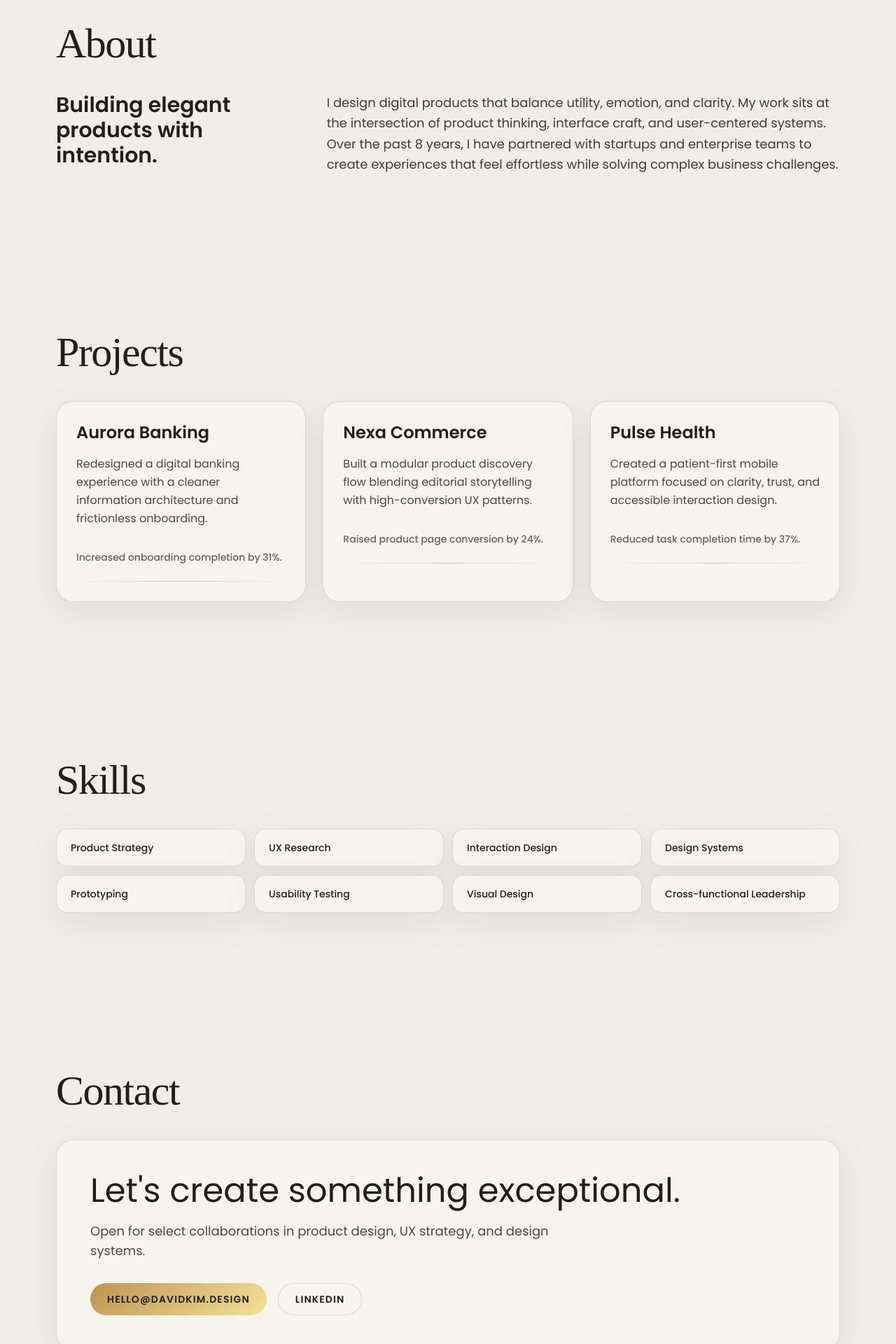
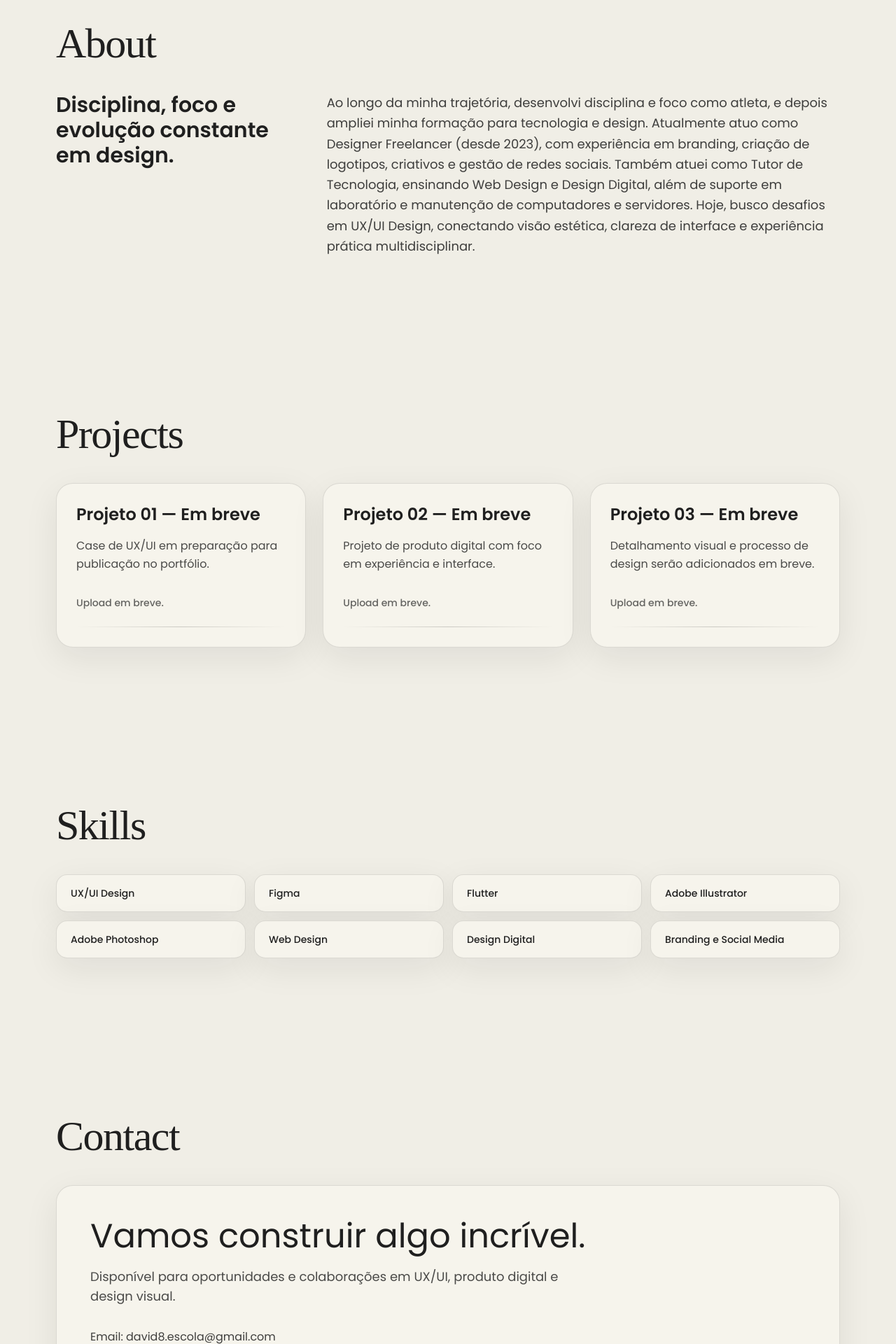
Before and after one commit to VidaRealDoKim/davidkim.github.io, a Next.js app: page / in a window 1280 px wide. Shown: the part 880-2800 px from the top of the page at 70% size. Built offline with nearby package versions, Linux system fonts and the light colour scheme; a web font is replaced by a local one.

Commit message:
chore: preencher portfolio com dados do currículo

```diff
--- a/src/app/layout.tsx
+++ b/src/app/layout.tsx
@@ -10,29 +10,29 @@ const poppins = Poppins({
 
 export const metadata: Metadata = {
   metadataBase: new URL("https://davidkim.design"),
-  title: "David Kim | Product Designer & UX/UI",
+  title: "David Kim | UX/UI Designer",
   description:
-    "Premium portfolio for David Kim, a UX/UI and Product Designer crafting elegant digital products.",
+    "Portfólio de David Kim, UX/UI Designer com experiência em branding, design digital e produtos.",
   keywords: [
     "David Kim",
-    "Product Designer",
+    "UX/UI Designer",
     "UX/UI",
     "Portfolio",
     "UI Design",
     "UX Design",
   ],
   openGraph: {
-    title: "David Kim | Product Designer & UX/UI",
+    title: "David Kim | UX/UI Designer",
     description:
-      "Portfolio showcasing UX/UI, product strategy, and visual systems by David Kim.",
+      "Portfólio com foco em UX/UI, branding e design digital por David Kim.",
     type: "website",
     url: "https://davidkim.design",
   },
   twitter: {
     card: "summary_large_image",
-    title: "David Kim | Product Designer & UX/UI",
+    title: "David Kim | UX/UI Designer",
     description:
-      "Portfolio showcasing UX/UI, product strategy, and visual systems by David Kim.",
+      "Portfólio com foco em UX/UI, branding e design digital por David Kim.",
   },
 };
 
--- a/src/app/page.tsx
+++ b/src/app/page.tsx
@@ -6,34 +6,34 @@ import { Section } from "@/components/ui/Section";
 
 const projects = [
   {
-    name: "Aurora Banking",
+    name: "Projeto 01 — Em breve",
     description:
-      "Redesigned a digital banking experience with a cleaner information architecture and frictionless onboarding.",
-    outcome: "Increased onboarding completion by 31%.",
+      "Case de UX/UI em preparação para publicação no portfólio.",
+    outcome: "Upload em breve.",
   },
   {
-    name: "Nexa Commerce",
+    name: "Projeto 02 — Em breve",
     description:
-      "Built a modular product discovery flow blending editorial storytelling with high-conversion UX patterns.",
-    outcome: "Raised product page conversion by 24%.",
+      "Projeto de produto digital com foco em experiência e interface.",
+    outcome: "Upload em breve.",
   },
   {
-    name: "Pulse Health",
+    name: "Projeto 03 — Em breve",
     description:
-      "Created a patient-first mobile platform focused on clarity, trust, and accessible interaction design.",
-    outcome: "Reduced task completion time by 37%.",
+      "Detalhamento visual e processo de design serão adicionados em breve.",
+    outcome: "Upload em breve.",
   },
 ];
 
 const skills = [
-  "Product Strategy",
-  "UX Research",
-  "Interaction Design",
-  "Design Systems",
-  "Prototyping",
-  "Usability Testing",
-  "Visual Design",
-  "Cross-functional Leadership",
+  "UX/UI Design",
+  "Figma",
+  "Flutter",
+  "Adobe Illustrator",
+  "Adobe Photoshop",
+  "Web Design",
+  "Design Digital",
+  "Branding e Social Media",
 ];
 
 export default function Home() {
@@ -44,13 +44,13 @@ export default function Home() {
         <Section id="home" className="min-h-screen pt-32 md:pt-40">
           <Reveal>
             <p className="mb-8 text-sm font-medium tracking-[0.2em] uppercase text-muted">
-              David Kim — Portfolio
+              Blumenau, SC — Brasil
             </p>
             <h1 className="mb-8 max-w-5xl font-title text-6xl leading-[0.95] tracking-tight text-text md:text-8xl">
               David Kim
             </h1>
             <h2 className="max-w-3xl text-2xl font-medium text-text/85 md:text-4xl">
-              Product Designer &amp; UX/UI
+              UX/UI Designer
             </h2>
             <div className="mt-12 flex flex-wrap gap-4">
               <Button href="#projects">View Projects</Button>
@@ -65,15 +65,18 @@ export default function Home() {
           <Reveal>
             <div className="grid gap-10 md:grid-cols-12">
               <h3 className="md:col-span-4 text-2xl font-semibold text-text md:text-3xl">
-                Building elegant products with intention.
+                Disciplina, foco e evolução constante em design.
               </h3>
               <p className="md:col-span-8 text-lg leading-relaxed text-text/85">
-                I design digital products that balance utility, emotion, and
-                clarity. My work sits at the intersection of product thinking,
-                interface craft, and user-centered systems. Over the past 8
-                years, I have partnered with startups and enterprise teams to
-                create experiences that feel effortless while solving complex
-                business challenges.
+                Ao longo da minha trajetória, desenvolvi disciplina e foco como
+                atleta, e depois ampliei minha formação para tecnologia e
+                design. Atualmente atuo como Designer Freelancer (desde 2023),
+                com experiência em branding, criação de logotipos, criativos e
+                gestão de redes sociais. Também atuei como Tutor de Tecnologia,
+                ensinando Web Design e Design Digital, além de suporte em
+                laboratório e manutenção de computadores e servidores. Hoje,
+                busco desafios em UX/UI Design, conectando visão estética,
+                clareza de interface e experiência prática multidisciplinar.
               </p>
             </div>
           </Reveal>
@@ -108,14 +111,19 @@ export default function Home() {
           <Reveal>
             <div className="rounded-3xl border border-border bg-surface p-8 shadow-soft md:p-12">
               <h3 className="font-title text-3xl text-text md:text-5xl">
-                Let&apos;s create something exceptional.
+                Vamos construir algo incrível.
               </h3>
               <p className="mt-5 max-w-2xl text-lg text-text/80">
-                Open for select collaborations in product design, UX strategy,
-                and design systems.
+                Disponível para oportunidades e colaborações em UX/UI, produto
+                digital e design visual.
               </p>
+              <div className="mt-8 space-y-2 text-base text-text/85">
+                <p>Email: david8.escola@gmail.com</p>
+                <p>Telefone: (47) 99629-5564</p>
+                <p>Localização: Blumenau, SC</p>
+              </div>
               <div className="mt-8 flex flex-wrap gap-4">
-                <Button href="mailto:hello@davidkim.design">hello@davidkim.design</Button>
+                <Button href="mailto:david8.escola@gmail.com">david8.escola@gmail.com</Button>
                 <Button href="https://www.linkedin.com" variant="secondary">
                   LinkedIn
                 </Button>
```
